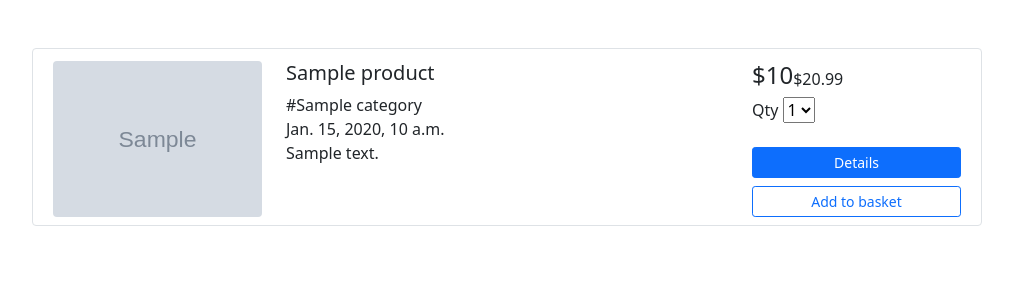
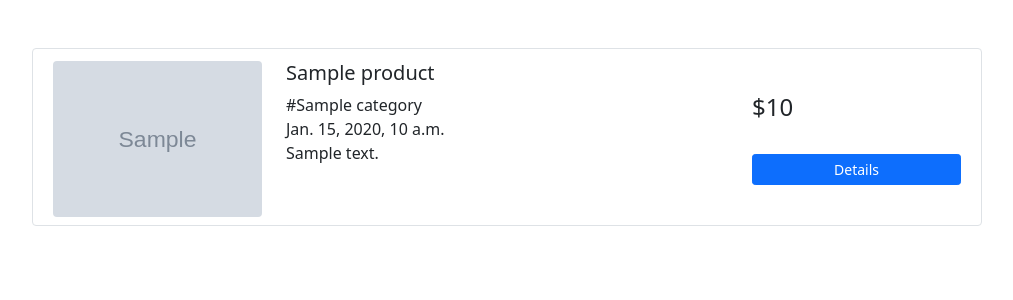
Before and after one commit to setayeshmbr/Ecommerce-Store, a Django app: template templates/store/home.html in a window 1280 px wide. Shown: the part 69-369 px from the top of the page, without its empty margins (133-1146 px from the left). Run offline with Django 3.2, Linux system fonts and the light colour scheme; the template is opened without the code that fills it: most values are stand-ins (such as "Sample title", 1, 10 or a date in 2020); grey boxes marked "Sample" are stand-in pictures.

Commit message:
little changes

```diff
--- a/basket/urls.py
+++ b/basket/urls.py
@@ -6,7 +6,7 @@ app_name = 'basket'
 
 urlpatterns = [
     path('summary', views.basket_summary, name='basket_summary'),
-    path('add/', views.basket_add, name='basket_add'),
-    path('delete/', views.basket_delete, name='basket_delete'),
-    path('update/', views.basket_update, name='basket_update'),
+    path('add/', views.BasketAdd.as_view(), name='basket_add'),
+    path('delete/', views.BasketDelete.as_view(), name='basket_delete'),
+    path('update/', views.BasketUpdate.as_view(), name='basket_update'),
 ]
--- a/templates/store/basket/basket_products.html
+++ b/templates/store/basket/basket_products.html
@@ -10,7 +10,7 @@
     {% with product=item.product %}
     <div data-index="{{product.id}}" class="row mb-4 border product-item">
       <div class="col-md-3 col-lg-2 order-md-first bg-light">
-        <img class="img-fluid mx-auto d-block" width="120px" alt="Responsive image" src="{{ product.image.url }}">
+        <img class="img-fluid mx-auto d-block" width="200px" alt="Responsive image" src="{{ product.image.url }}">
       </div>
       <div class="col-md-9 col-lg-10 ps-md-3 ps-lg-10">
         <a href="{{ product.get_absolute_url }}" class="text-decoration-none text-reset">
@@ -19,7 +19,7 @@
         <div class="border">
           <div class="col border-bottom">
             <div class="row p-3">
-              <div class="col-6">Hardback Book</div>
+              <div class="col-6">Price</div>
               <div class="col-6 text-end"><span class="h6 fw-bold">£{{ product.price }}</span></div>
             </div>
           </div>
--- a/templates/store/home.html
+++ b/templates/store/home.html
@@ -22,25 +22,12 @@
                         </div>
                         <div class="align-items-center align-content-center col-md-3 border-left mt-1">
                             <div class="d-flex flex-row align-items-center">
-                                <h4 class="mr-1">${{ product.price }}</h4><span class="strike-text">$20.99</span>
+                                <h4 class="mr-1">${{ product.price }}</h4>
                             </div>
-                            <div class="col-6">
-                                <label for="select">Qty</label>
-                                <select id="select-qty">
-                                    <option value="1">1</option>
-                                    <option value="2">2</option>
-                                    <option value="3">3</option>
-                                    <option value="4">4</option>
-                                </select>
 
-                            </div>
                             <div class="d-flex flex-column mt-4">
                                 <a href="{% url 'store:product_detail' product.slug %}" class="btn btn-primary btn-sm"
                                    type="button">Details</a>
-                                <button class="btn btn-outline-primary btn-sm mt-2" type="button"
-                                        value="{{ product.id }}" id="add-to-card-button">Add to
-                                    basket
-                                </button>
                             </div>
                         </div>
                     </div>
@@ -49,25 +36,4 @@
         </div>
     </div>
 
-    <script>
-        $(document).on('click', '#add-to-card-button', function (e) {
-            e.preventDefault();
-            $.ajax({
-                type: 'POST',
-                url: '{% url "basket:basket_add" %}',
-                data: {
-                    productid: $('#add-to-card-button').val(),
-                    productqty: $('#select-qty option:selected').text(),
-                    csrfmiddlewaretoken: "{{csrf_token}}",
-                    action: 'post'
-                },
-                success: function (json) {
-                    document.getElementById("basket-qty").innerHTML = json.qty
-                },
-                error: function (xhr, errmsg, err) {
-                }
-            });
-        })
-    </script>
-
 {% endblock %}
--- a/templates/store/products/product_detial.html
+++ b/templates/store/products/product_detial.html
@@ -17,7 +17,7 @@
                     <div class="border">
                         <div class="col border-bottom">
                             <div class="row p-3">
-                                <div class="col-6">Hardback</div>
+                                <div class="col-6">Price</div>
                                 <div class="col-6 text-end"><span class="h4 fw-bold">£{{ product.price }}</span></div>
                             </div>
                         </div>
```
Also changed, not shown: basket/views.py (+32 -29 lines).
